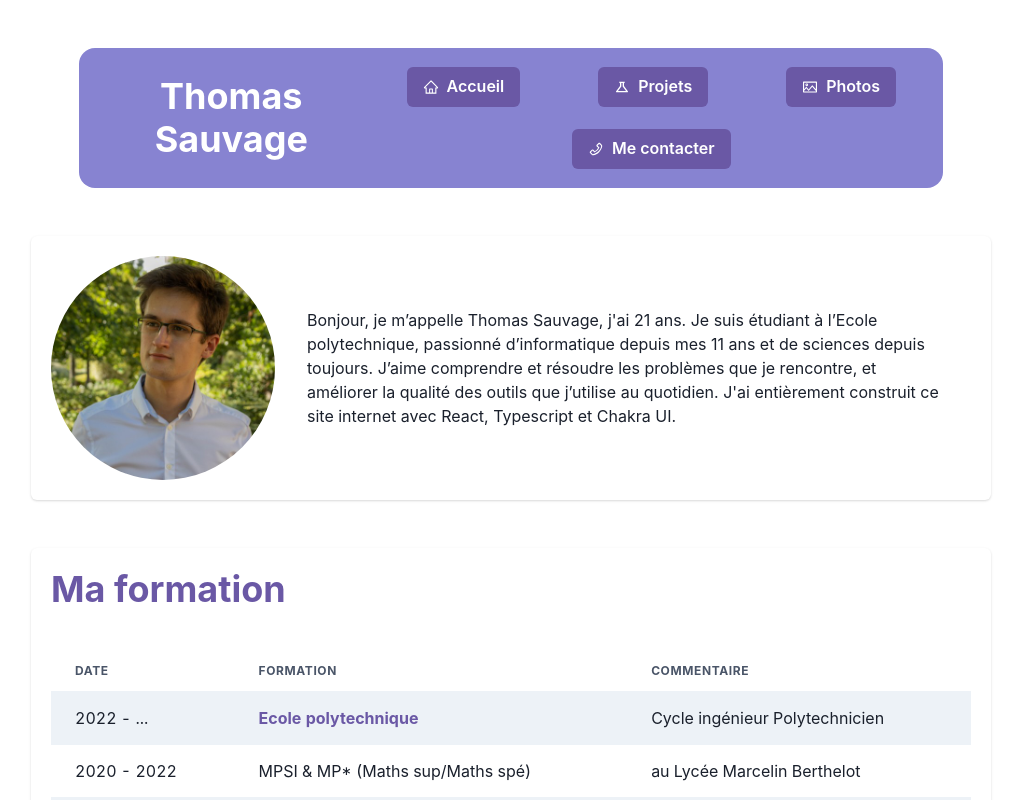
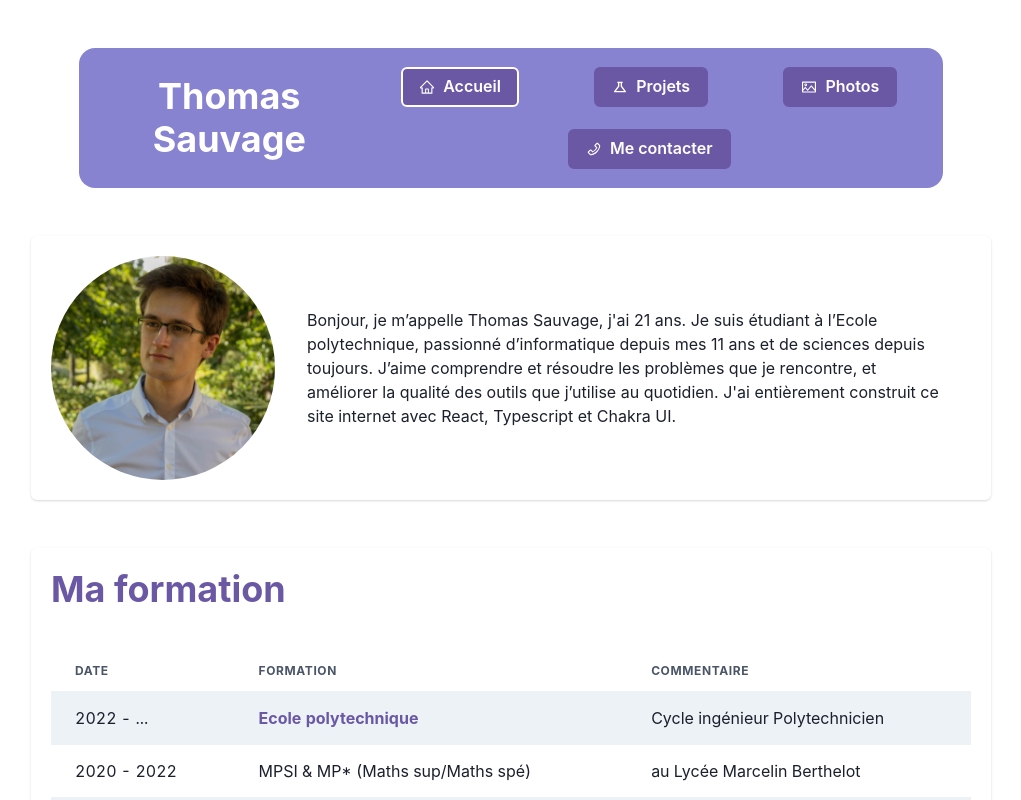
Before and after one commit to ThomasSauvage/react-website, a React (Create React App) app in the folder website/: page / in a window 1280 px wide. Shown: the top 800 px of the page, without its empty margins (129-1150 px from the left). Built offline with nearby package versions, Linux system fonts and the light colour scheme.

Commit message:
Better nav & fix picture size

```diff
--- a/website/src/App.tsx
+++ b/website/src/App.tsx
@@ -1,6 +1,7 @@
 import { Grid } from "@chakra-ui/react";
 import React from "react";
 
+import { IconType } from "react-icons";
 import {
   AiOutlineHome,
   AiOutlinePhone,
@@ -18,7 +19,7 @@ import { Projects } from "./pages/Projects";
 interface RoutePath {
   path: string;
   name: string | null;
-  logo?: React.ReactElement;
+  logo?: IconType;
   element: React.ReactNode;
 }
 
@@ -26,25 +27,25 @@ export const routes: RoutePath[] = [
   {
     path: "/",
     name: "Accueil",
-    logo: <AiOutlineHome />,
+    logo: AiOutlineHome,
     element: <Home />,
   },
   {
     path: "/projects",
     name: "Projets",
-    logo: <MdOutlineScience />,
+    logo: MdOutlineScience,
     element: <Projects />,
   },
   {
     path: "/pictures",
     name: "Photos",
-    logo: <AiOutlinePicture />,
+    logo: AiOutlinePicture,
     element: <Pictures />,
   },
   {
     path: "/contact",
     name: "Me contacter",
-    logo: <AiOutlinePhone />,
+    logo: AiOutlinePhone,
     element: <Contact />,
   },
   {
--- a/website/src/pages/NavBar.tsx
+++ b/website/src/pages/NavBar.tsx
@@ -4,17 +4,21 @@ import {
   Center,
   Flex,
   Heading,
+  Icon,
   IconButton,
   Menu,
   MenuButton,
   MenuItem,
   MenuList,
   Stack,
+  Text,
 } from "@chakra-ui/react";
 import { AiOutlineMenu } from "react-icons/ai";
-import { NavLink } from "react-router-dom";
+import { NavLink, useLocation } from "react-router-dom";
 import { routes } from "../App";
 export const NavBar = () => {
+  const { pathname: actualPath } = useLocation();
+  console.log(actualPath);
   return (
     <Stack
       direction={{ base: "column", lg: "row" }}
@@ -45,9 +49,11 @@ export const NavBar = () => {
                   marginRight="1em"
                   marginLeft="1em"
                   backgroundColor="veryAccent"
+                  borderWidth="2px"
+                  borderColor={actualPath === path ? "white" : "veryAccent"}
                   color="white"
                   _hover={{ color: "accent" }}
-                  leftIcon={logo}
+                  leftIcon={<Icon as={logo} />}
                 >
                   {name}
                 </Button>
@@ -64,6 +70,8 @@ export const NavBar = () => {
             color="white"
             variant="outline"
             width="100%"
+            _hover={{ background: "none" }}
+            _expanded={{ background: "veryAccent" }}
           />
 
           <MenuList alignItems="center">
@@ -72,7 +80,23 @@ export const NavBar = () => {
                 name && (
                   <Center>
                     <NavLink to={path} key={path}>
-                      <MenuItem icon={logo}>{name}</MenuItem>
+                      <MenuItem
+                        height="3em"
+                        background={actualPath === path ? "accent" : ""}
+                        borderRadius="1em"
+                      >
+                        <Icon
+                          as={logo}
+                          color={actualPath === path ? "white" : "black"}
+                        />
+                        <Text
+                          marginLeft="1em"
+                          fontSize="lg"
+                          color={actualPath === path ? "white" : "black"}
+                        >
+                          {name}
+                        </Text>
+                      </MenuItem>
                     </NavLink>
                   </Center>
                 )
--- a/website/src/pages/Projects.tsx
+++ b/website/src/pages/Projects.tsx
@@ -12,7 +12,7 @@ export const Projects = () => {
           justifyContent="space-around"
           flexWrap="wrap"
         >
-          <Image src="/projects/chocapix.png" height="20em" />
+          <Image src="/projects/chocapix.png" maxHeight="20em" />
           <List>
             <LItem>
               Site internet de gestion de stock alimentaire interne à l'Ecole
@@ -32,8 +32,8 @@ export const Projects = () => {
           justifyContent="space-around"
           flexWrap="wrap"
         >
-          <Image src="/projects/dispositif_exp.jpg" height="15em" />
-          <Image src="/projects/simulation.png" height="15em" />
+          <Image src="/projects/dispositif_exp.jpg" maxHeight="15em" />
+          <Image src="/projects/simulation.png" maxHeight="15em" />
           <List>
             <LItem>Projet scientifique en binôme</LItem>
             <LItem>
@@ -58,7 +58,7 @@ export const Projects = () => {
           justifyContent="space-around"
           flexWrap="wrap"
         >
-          <Image src="/projects/telecom.png" height="25em" />
+          <Image src="/projects/telecom.png" maxHeight="25em" />
           <List>
             <LItem>Projet personnel de programmation en Python</LItem>
             <LItem>
@@ -81,7 +81,7 @@ export const Projects = () => {
           justifyContent="space-around"
           flexWrap="wrap"
         >
-          <Image src="/projects/percolation.png" height="20em" />
+          <Image src="/projects/percolation.png" maxHeight="20em" />
           <List>
             <LItem>Projet de recherche en mathématiques</LItem>
             <LItem>Etude de propagations de proche en proche</LItem>
```
